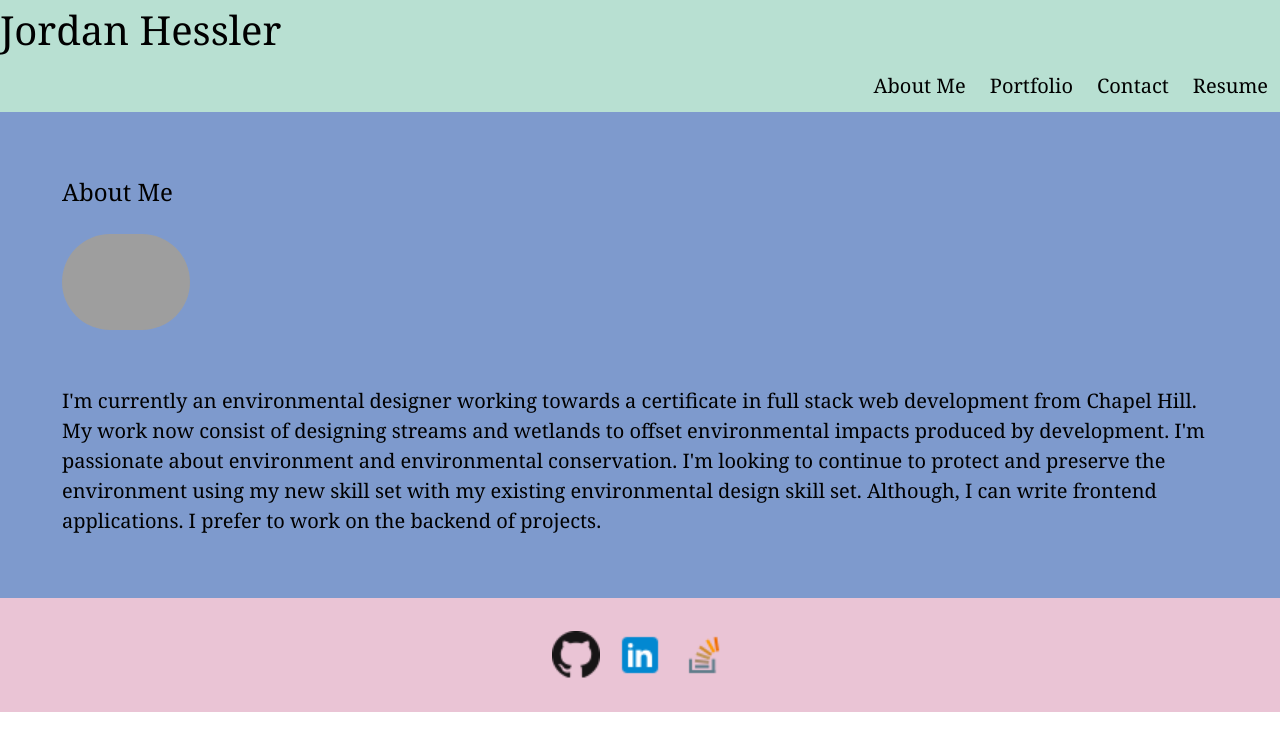
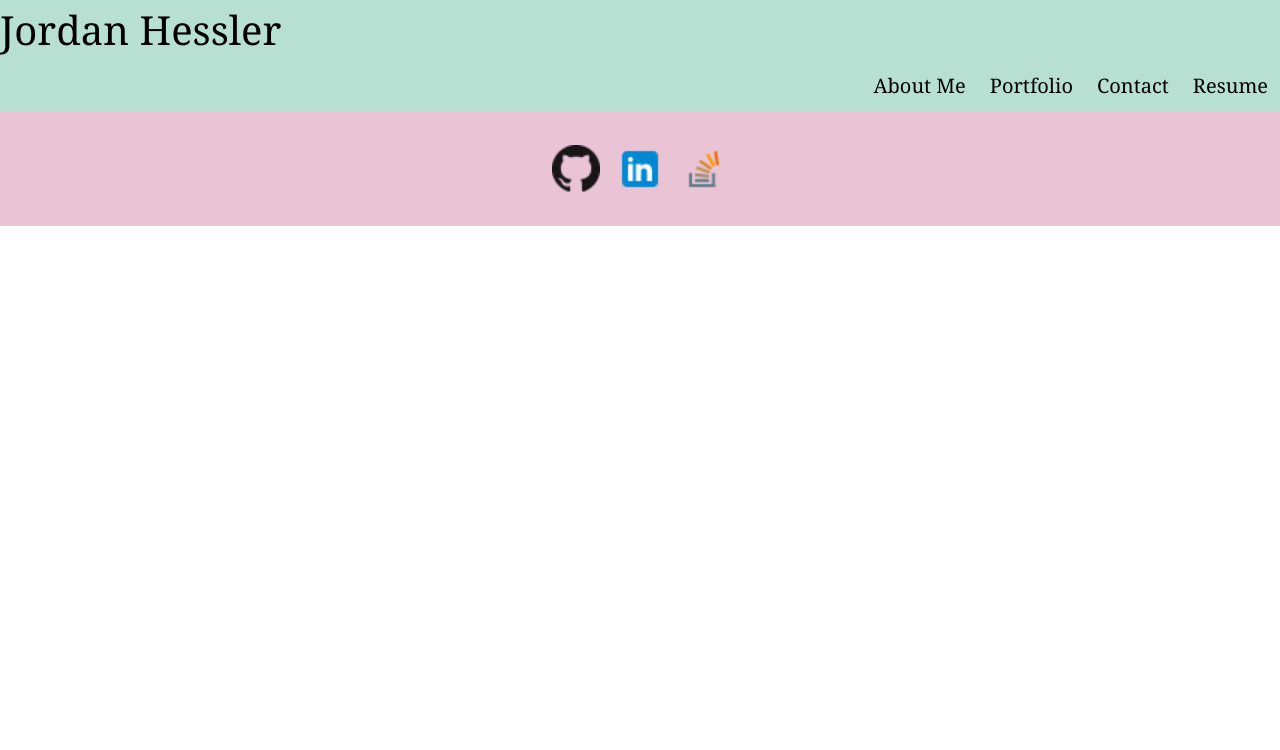
Before and after one commit to JHESSLER11/Hessler-React-Portfolio, a React (Create React App) app: page / in a window 1280 px wide. Shown: the top 750 px of the page. Built offline with nearby package versions, Linux system fonts and the light colour scheme; grey boxes are pictures that could not be loaded.

Commit message:
fixed routes

```diff
--- a/src/App.js
+++ b/src/App.js
@@ -21,7 +21,7 @@ function App() {
         <div>
         <Nav />
         <Routes>
-          <Route path='/' element={<About />} />
+          <Route path='hessler-react-portfolio' element={<About />} />
           <Route path='portfolio' element={<Portfolio />} />
           <Route path='contact' element={<ContactForm />} />
           <Route path='resume' element={<Resume />} />
--- a/src/components/Nav/index.js
+++ b/src/components/Nav/index.js
@@ -10,14 +10,14 @@ function Nav(props) {
 
     return (
         <header className="header">
-            <h2 className="is-size-2"> <a data-testid="link" href="/" onClick={() => setContactSelected(false)}>
+            <h2 className="is-size-2"> <a data-testid="link" href="hessler-react-portfolio" onClick={() => setContactSelected(false)}>
                 Jordan Hessler </a>
             </h2>
             <nav className="navbar">
                 <div className="navbar-menu is-active">
                     <div className="navbar-end is-size-5">
                         <li  className="navbar-item">
-                            <Link to='/'>About Me</Link>
+                            <Link to='hessler-react-portfolio'>About Me</Link>
                         </li>
                         <li className="navbar-item">
                             <Link to='portfolio'>Portfolio</Link>
```
